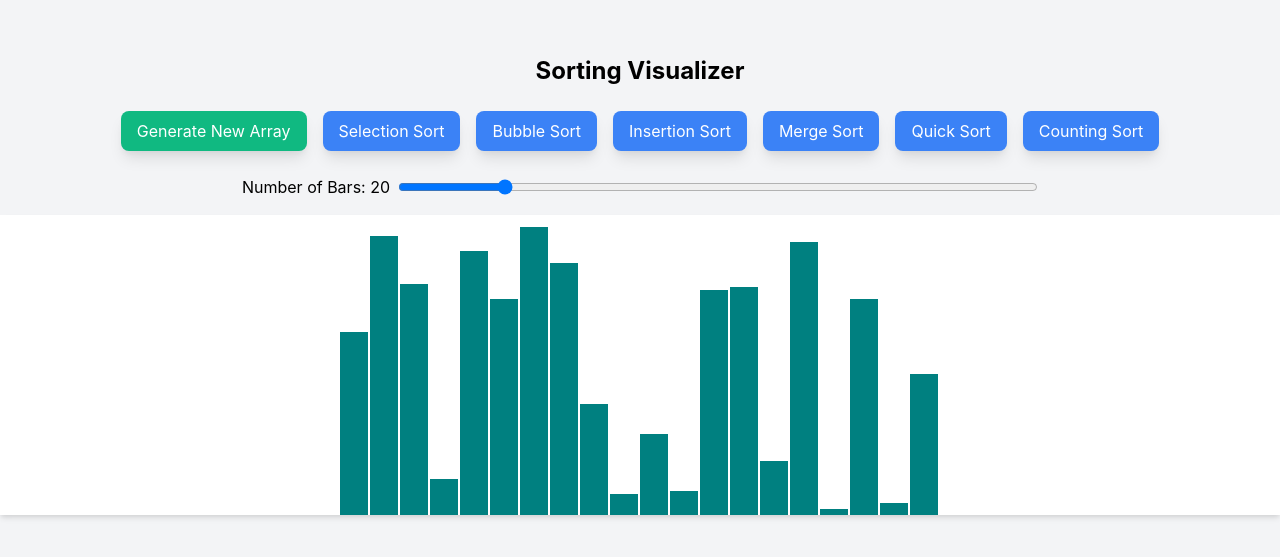
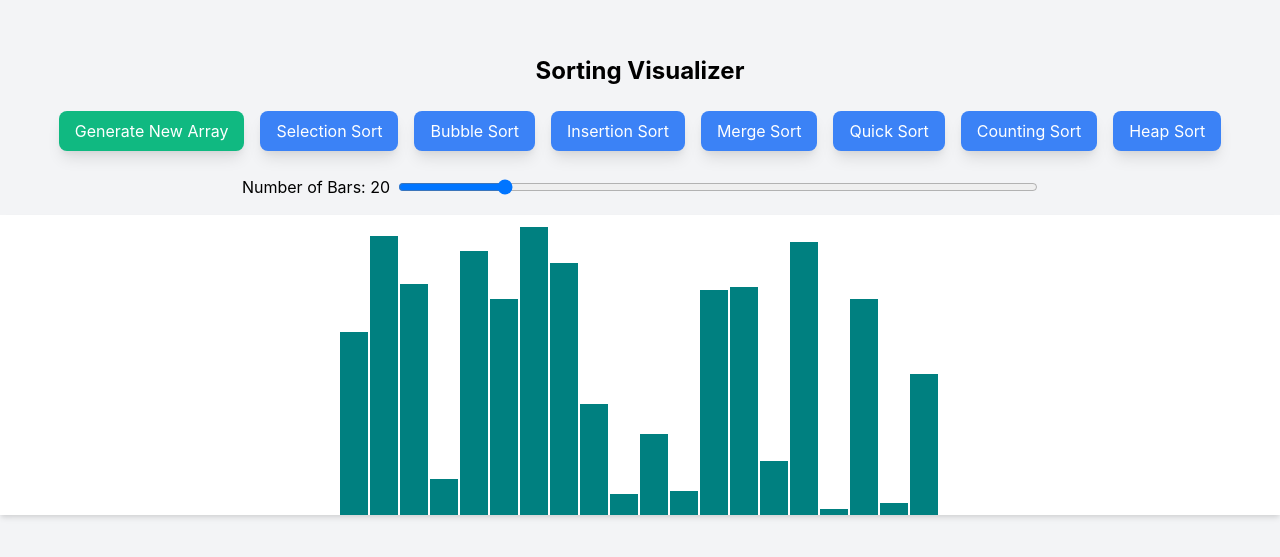
Before and after one commit to dexon888/Algo-Visualizer, a React (Create React App) app in the folder frontend/: page /sorting in a window 1280 px wide. Shown: the part 115-672 px from the top of the page. Built offline with nearby package versions, Linux system fonts and the light colour scheme.

Commit message:
Added functionality for Heap Sort

```diff
--- a/frontend/src/pages/SortingVisualizer.jsx
+++ b/frontend/src/pages/SortingVisualizer.jsx
@@ -75,6 +75,9 @@ function SortingVisualizer() {
         break;
       case 'countingSort':
         countingSort();
+        break;
+      case 'heapSort':
+        heapSort();
         break;
       // Add cases for other algorithms here
       default:
@@ -324,6 +327,58 @@ function SortingVisualizer() {
     rects.attr('fill', 'teal');
   };
 
+  const heapSort = async () => {
+    let arr = [...data];
+    const n = arr.length;
+    const svg = d3.select('#d3-container').select('svg');
+    const rects = svg.selectAll('rect').data(arr);
+
+    const heapify = async (arr, n, i) => {
+      let largest = i;
+      const left = 2 * i + 1;
+      const right = 2 * i + 2;
+
+      if (left < n && arr[left] > arr[largest]) {
+        largest = left;
+      }
+
+      if (right < n && arr[right] > arr[largest]) {
+        largest = right;
+      }
+
+      if (largest !== i) {
+        [arr[i], arr[largest]] = [arr[largest], arr[i]];
+        setData([...arr]);
+        rects.data(arr)
+          .attr('y', d => 300 - d * 3)
+          .attr('height', d => d * 3)
+          .attr('fill', 'teal');
+        await new Promise(resolve => setTimeout(resolve, 100)); // Pause for visualization
+        await heapify(arr, n, largest);
+      }
+    };
+
+    for (let i = Math.floor(n / 2) - 1; i >= 0; i--) {
+      await heapify(arr, n, i);
+    }
+
+    for (let i = n - 1; i > 0; i--) {
+      [arr[0], arr[i]] = [arr[i], arr[0]];
+      setData([...arr]);
+      rects.data(arr)
+        .attr('y', d => 300 - d * 3)
+        .attr('height', d => d * 3)
+        .attr('fill', 'teal');
+      await new Promise(resolve => setTimeout(resolve, 100)); // Pause for visualization
+      await heapify(arr, i, 0);
+    }
+
+    setData([...arr]);
+
+    // Revert all bars to the default color after sorting
+    rects.attr('fill', 'teal');
+  };
+
   return (
     <div className="min-h-screen flex flex-col items-center justify-center bg-gray-100">
       <h2 className="text-2xl font-bold mb-4">Sorting Visualizer</h2>
@@ -349,6 +404,9 @@ function SortingVisualizer() {
         <button onClick={() => handleSort('countingSort')} className="px-4 py-2 bg-blue-500 text-white rounded-lg shadow-lg m-2">
           Counting Sort
         </button>
+        <button onClick={() => handleSort('heapSort')} className="px-4 py-2 bg-blue-500 text-white rounded-lg shadow-lg m-2">
+          Heap Sort
+        </button>
       </div>
       <div className="w-full mb-4 flex items-center justify-center">
         <label className="mr-2">Number of Bars: {numBars}</label>
```
